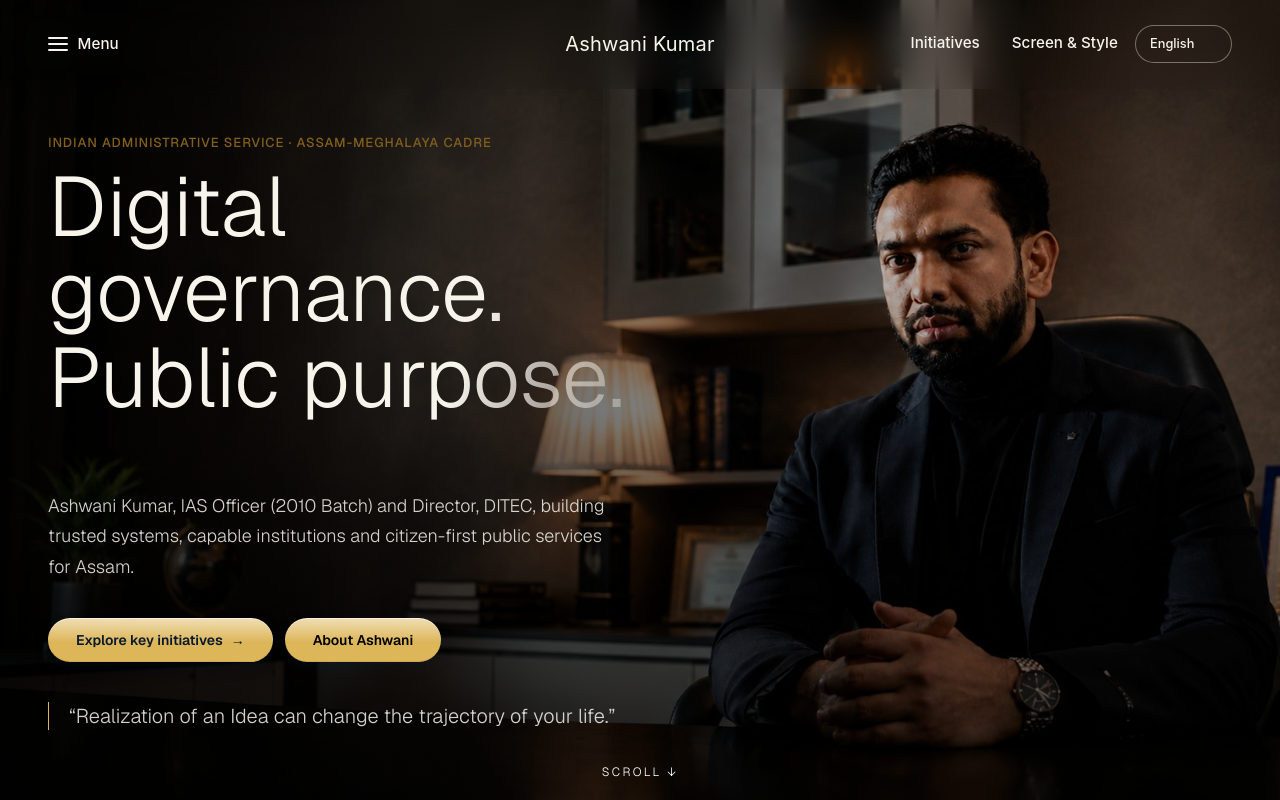
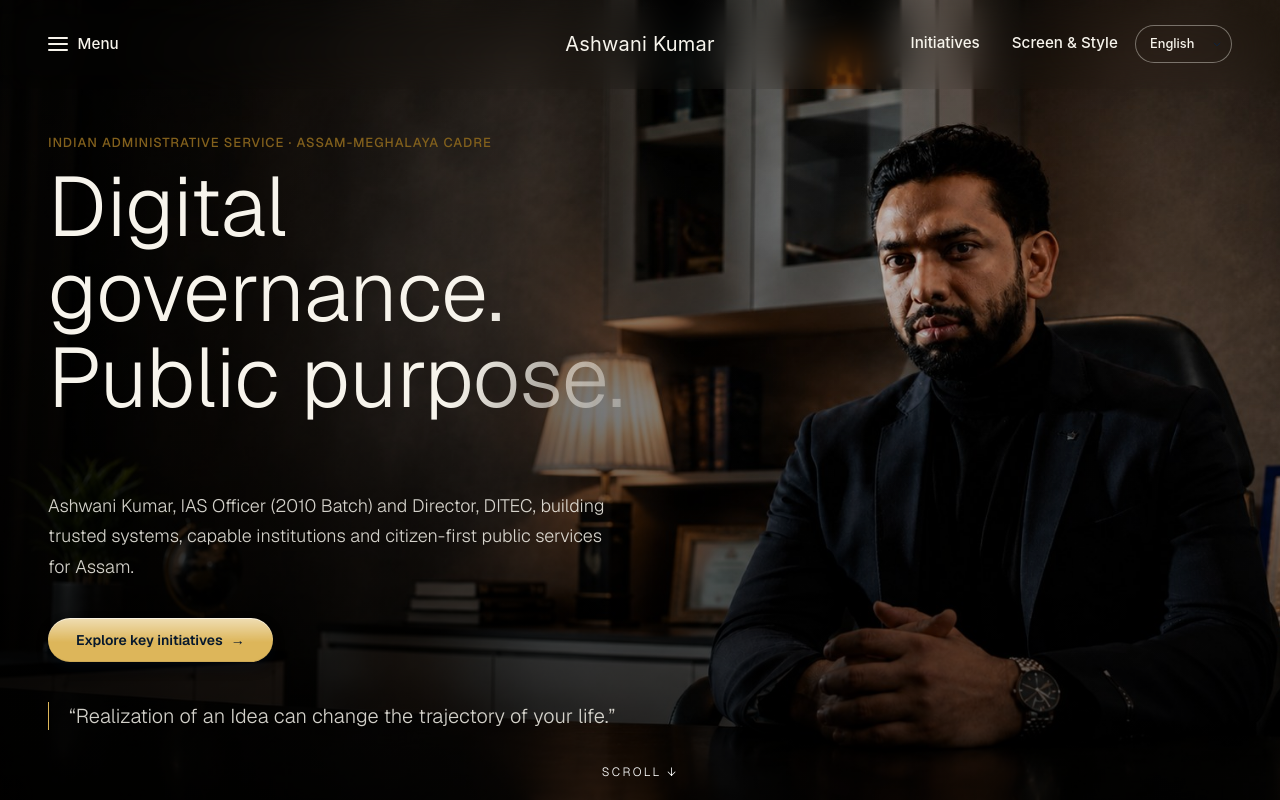
Before and after one commit to Ishaan18singh/ashwani-kumar-website, a Next.js app: page / in a window 1280 px wide. Shown: the top 800 px of the page. Built offline with nearby package versions, Linux system fonts and the light colour scheme; a web font is replaced by a local one.

Commit message:
Remove About Ashwani button from hero

```diff
--- a/app/(site)/page.js
+++ b/app/(site)/page.js
@@ -124,9 +124,6 @@ export default function HomePage() {
               <Link className="button-primary" href="/projects" prefetch={false}>
                 <span>{t('home.exploreBtn')}</span> <span aria-hidden="true">→</span>
               </Link>
-              <Link className="button-primary text-black" href="/about" prefetch={false}>
-                {t('home.aboutBtn')}
-              </Link>
             </div>
             <blockquote className="hero-fullbleed-quote mt-10 max-w-xl pl-5 font-display text-xl italic">
               {t('home.quote')}
```
